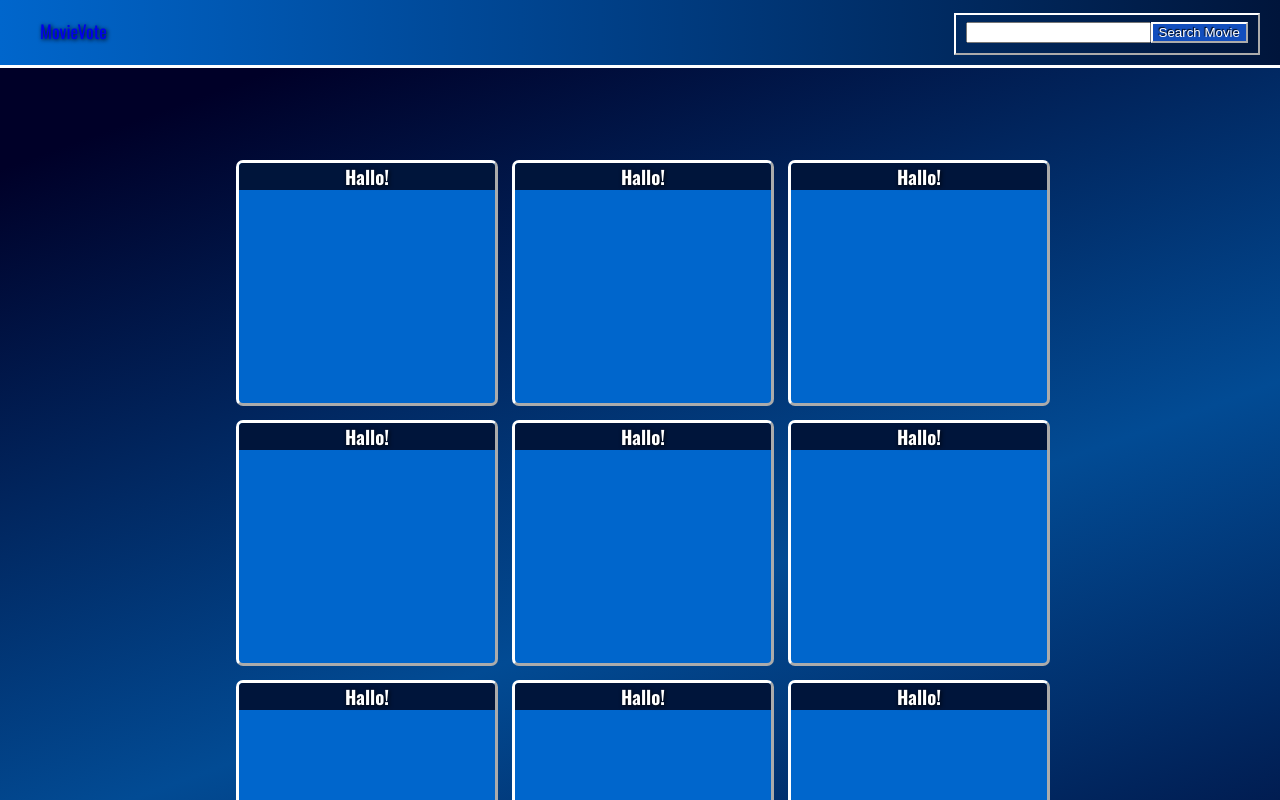
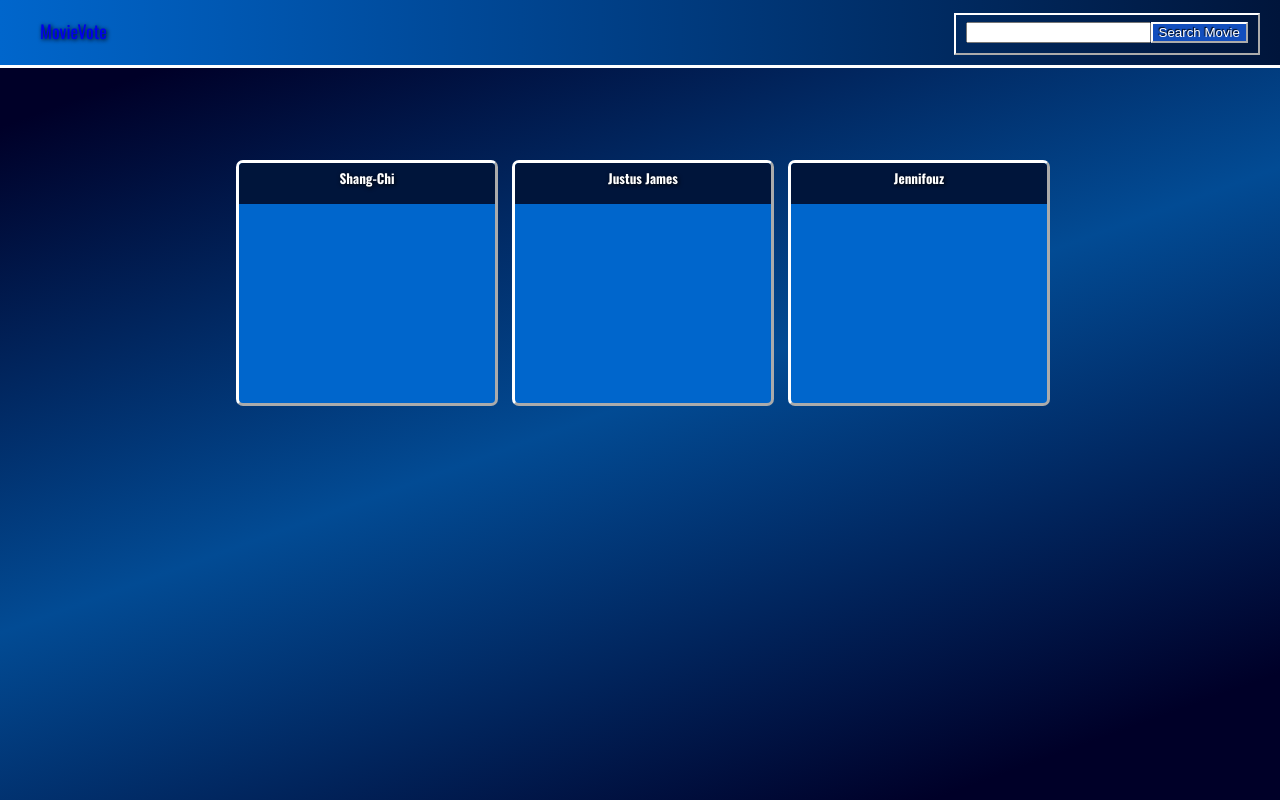
Before and after one commit to Mirza-bot/MovieRank, a Vue app: page / in a window 1280 px wide. Shown: the top 800 px of the page. Built offline with nearby package versions, Linux system fonts and the light colour scheme.

Commit message:
implemented component communication

```diff
--- a/src/App.vue
+++ b/src/App.vue
@@ -5,7 +5,7 @@
         <li>
           <a class="nav__button" href="#">MovieVote</a>
           <div class="search__bar">
-            <input type="text" />
+            <input v-model="searchedMovie" type="text" />
             <button class="search__button">Search Movie</button>
           </div>
         </li>
@@ -13,18 +13,7 @@
     </nav>
   </div>
   <div class="grid-container">
-    <card-section></card-section>
-    <card-section></card-section>
-    <card-section></card-section>
-    <card-section></card-section>
-    <card-section></card-section>
-    <card-section></card-section>
-    <card-section></card-section>
-    <card-section></card-section>
-    <card-section></card-section>
-    <card-section></card-section>
-    <card-section></card-section>
-    <card-section></card-section>
+    <card-section v-for="movie in selectedMovies" :key="movie.title" :movieTitle="movie.title"></card-section>
   </div>
 </template>
 
@@ -33,7 +22,17 @@ import Cards from "./components/Cards.vue";
 export default {
   components: { Cards },
   data() {
-    return {};
+    return {
+      searchedMovie: "",
+      selectedMovies: [
+      {title:"Shang-Chi"},
+      {title:"Justus James"},
+      {title: "Jennifouz"},
+      ],
+    };
+  },
+  methods: {
+
   },
 };
 </script>
--- a/src/components/Cards.vue
+++ b/src/components/Cards.vue
@@ -1,14 +1,17 @@
 <template>
   <div class="card__container">
-    <h3 class="card__header">Hallo!</h3>
+    <h5 class="card__header">{{ movieTitle }}</h5>
   </div>
 </template>
 
 <script>
 export default {
+  props: [
+      'movieTitle'
+  ],
   data() {
     return {
-      counter: 0,
+
     };
   },
 };
@@ -31,5 +34,7 @@ export default {
   margin: 0.01rem;
   border-top-left-radius: 4px;
   border-top-right-radius: 4px;
+  min-height: 15%;
+  padding-top: 2%;
 }
 </style>
```
Also changed, not shown: src/api.js (+8 -6 lines).
